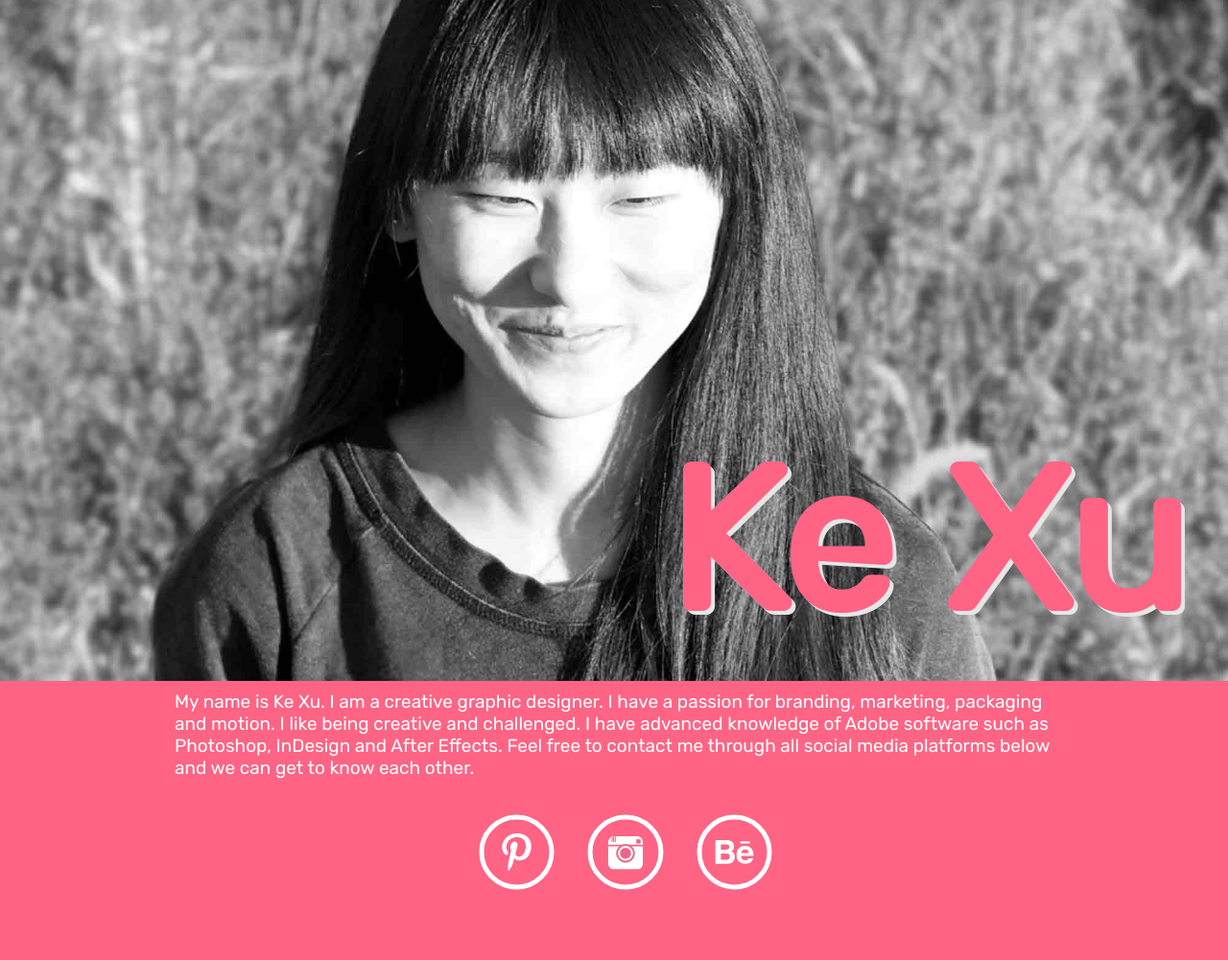
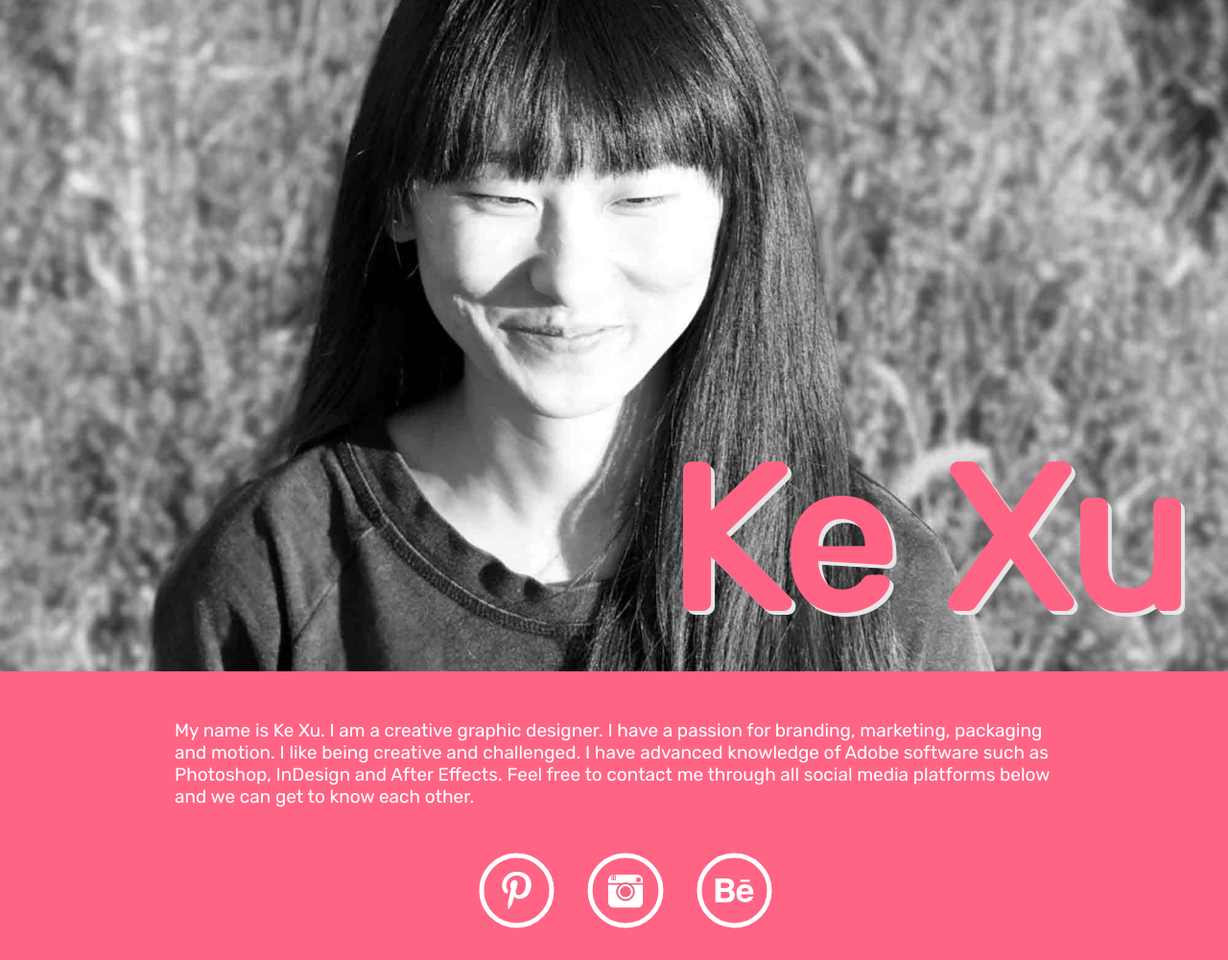
Before and after one commit to xuke918/coming-soon, a plain HTML site: page index.html in a window 1280 px wide. Shown: the whole page at 96% size. Before the commit the page ends 961 px from the top, so only its background shows below. Drawn offline with Linux system fonts and the light colour scheme.

Commit message:
Changed max-height and added padding on p.

```diff
--- a/css/main.css
+++ b/css/main.css
@@ -228,12 +228,14 @@ p {
   }
 
   .cut {
-    max-height: 710px;
+    max-height: 700px;
   }
 
   p {
+    padding-top: 50px;
     padding-left: 150px;
     padding-right: 150px;
+    padding-bottom: 20px;
   }
 
   .social {
```
